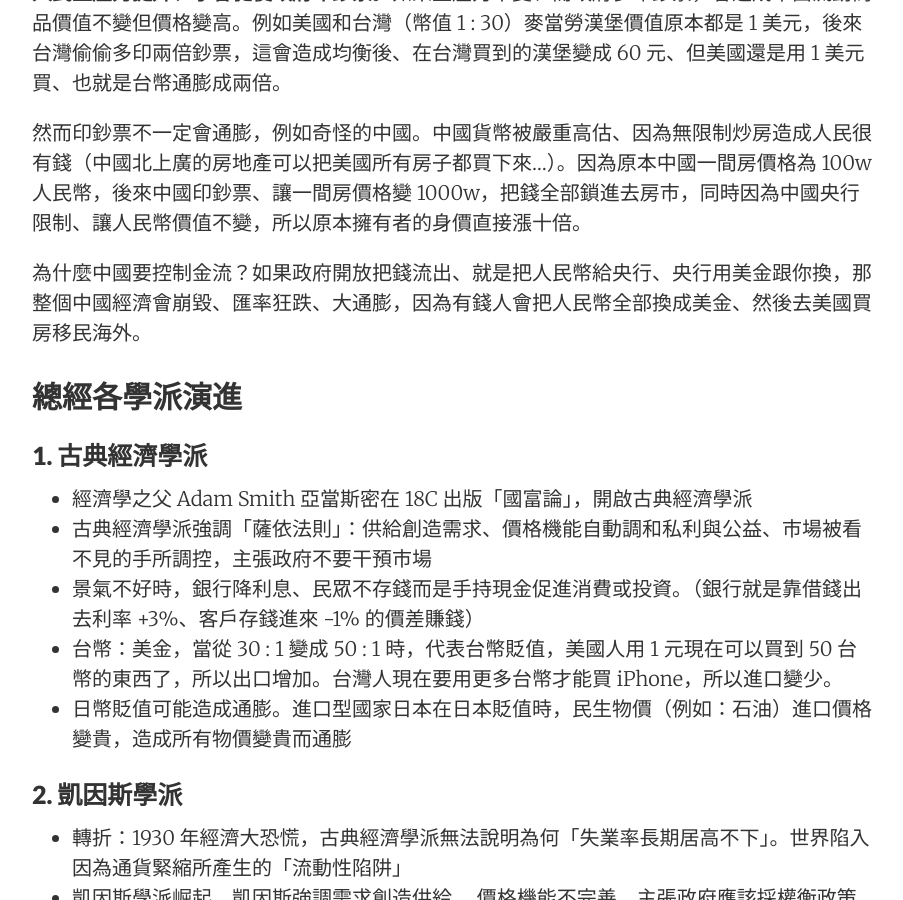
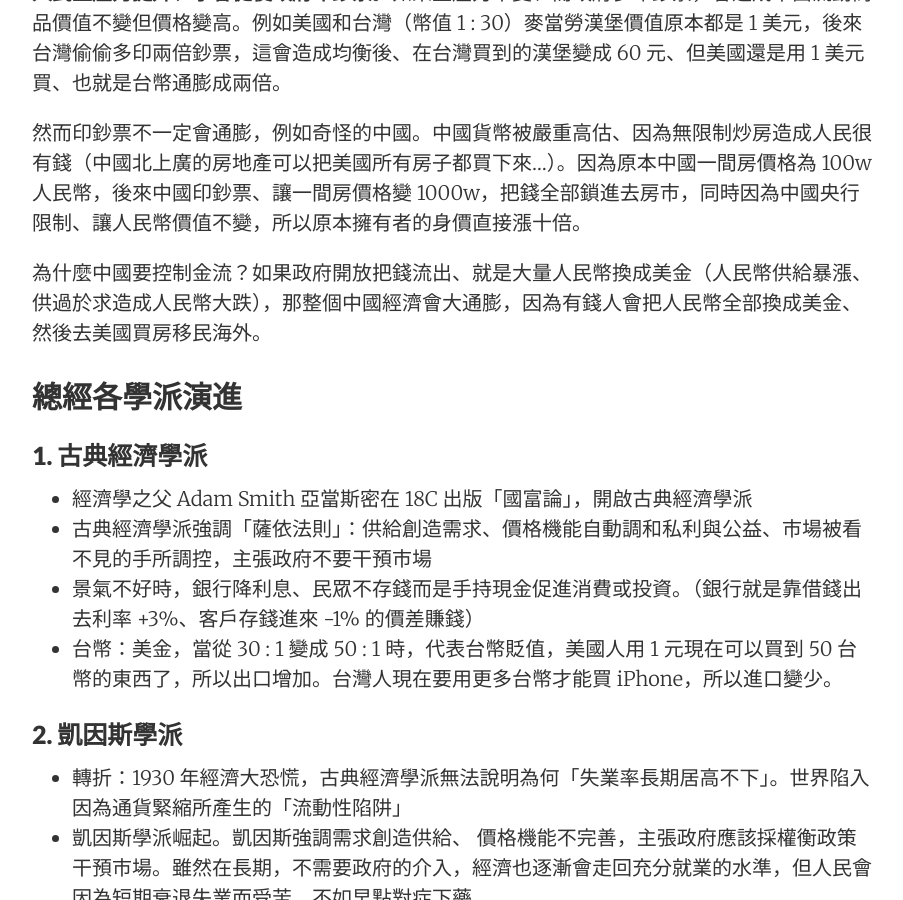
Before and after one commit to AdrianHsu/AdrianHsu.github.io, a Jekyll site: the page built from _posts/2018-12-17-macro.md, in a window 1280 px wide and 900 px high, scrolled down 2745 px. Shown: the whole window, without its empty margins (188-1091 px from the left). Built offline with Jekyll 4.4.1, drawn with Linux system fonts in a browser that asks for light colours; nearby versions of some CDN libraries; formulas are drawn with MathJax 3; comment, search, counter and statistics services are not loaded.

Commit message:
blog push

```diff
--- a/_posts/2018-12-17-macro.md
+++ b/_posts/2018-12-17-macro.md
@@ -64,7 +64,7 @@ $$Y= C+I+G+(X-M)$$
 
 ### 什麼是邊際效應？
 
-*邊際效應*是指經濟上在最小的成本的情況下達到最大的經濟利潤，從而達到 Pareto Optimal （賽局教過）花 100 元吃到一個蛋糕幸福感很高，但如果再花 100 元多吃一個並不會覺得很好吃，這是一個邊際效應的例子。
+*邊際效應* 是指經濟上在最小的成本的情況下達到最大的經濟利潤，從而達到 Pareto Optimal （賽局教過）花 100 元吃到一個蛋糕幸福感很高，但如果再花 100 元多吃一個並不會覺得很好吃，這是一個邊際效應的例子。
 
 ### 什麼是消費者物價指數（CPI）
 
@@ -79,7 +79,7 @@ CPI 告訴你現在的物價水平。經濟學家綜合幾萬種商品價格的
 
 然而印鈔票不一定會通膨，例如奇怪的中國。中國貨幣被嚴重高估、因為無限制炒房造成人民很有錢（中國北上廣的房地產可以把美國所有房子都買下來...）。因為原本中國一間房價格為 100w 人民幣，後來中國印鈔票、讓一間房價格變 1000w，把錢全部鎖進去房市，同時因為中國央行限制、讓人民幣價值不變，所以原本擁有者的身價直接漲十倍。
 
-為什麼中國要控制金流？如果政府開放把錢流出、就是把人民幣給央行、央行用美金跟你換，那整個中國經濟會崩毀、匯率狂跌、大通膨，因為有錢人會把人民幣全部換成美金、然後去美國買房移民海外。
+為什麼中國要控制金流？如果政府開放把錢流出、就是大量人民幣換成美金（人民幣供給暴漲、供過於求造成人民幣大跌），那整個中國經濟會大通膨，因為有錢人會把人民幣全部換成美金、然後去美國買房移民海外。
 
 ## 總經各學派演進
 
@@ -91,7 +91,6 @@ CPI 告訴你現在的物價水平。經濟學家綜合幾萬種商品價格的
 * 古典經濟學派強調「薩依法則」：供給創造需求、價格機能自動調和私利與公益、市場被看不見的手所調控，主張政府不要干預市場
 * 景氣不好時，銀行降利息、民眾不存錢而是手持現金促進消費或投資。（銀行就是靠借錢出去利率 +3%、客戶存錢進來 -1% 的價差賺錢）
 * 台幣：美金，當從 30 : 1 變成 50 : 1 時，代表台幣貶值，美國人用 1 元現在可以買到 50 台幣的東西了，所以出口增加。台灣人現在要用更多台幣才能買 iPhone，所以進口變少。
-* 日幣貶值可能造成通膨。進口型國家日本在日本貶值時，民生物價（例如：石油）進口價格變貴，造成所有物價變貴而通膨
 
 ### 2. 凱因斯學派
 
```
